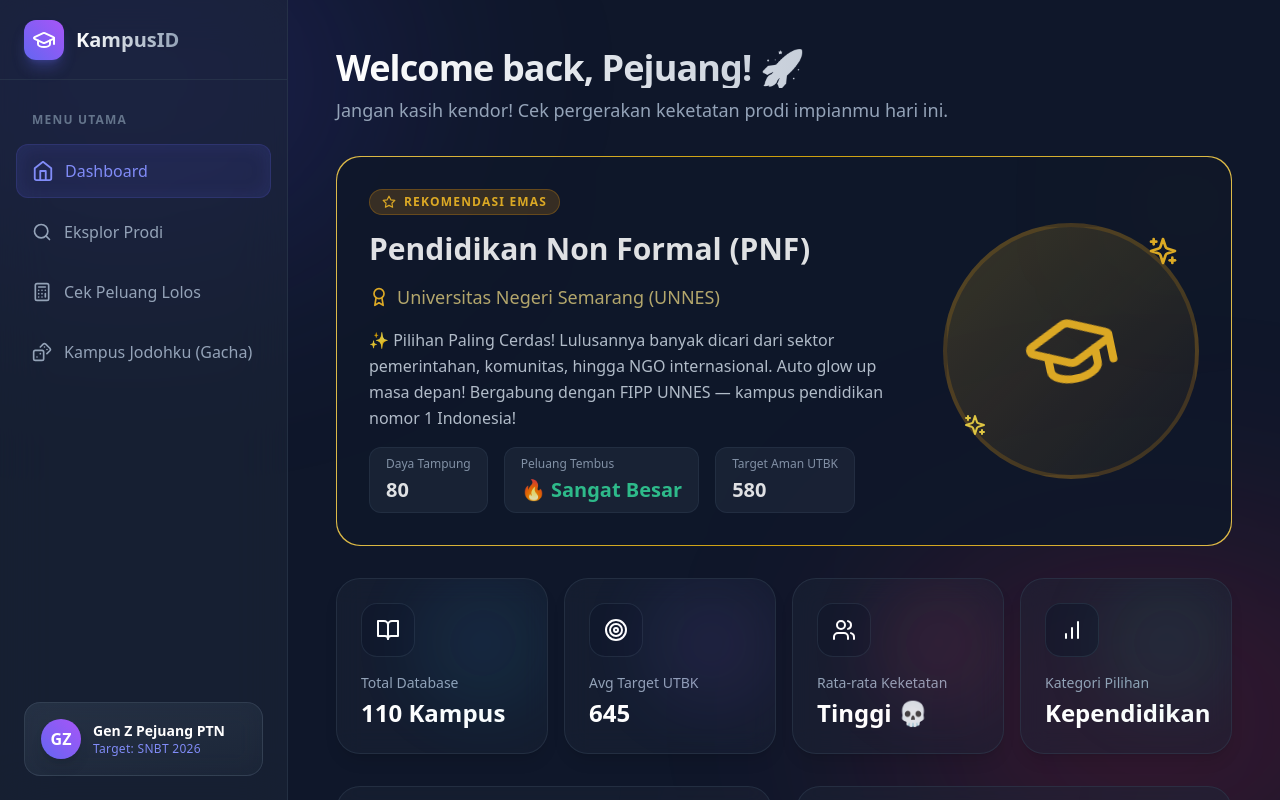
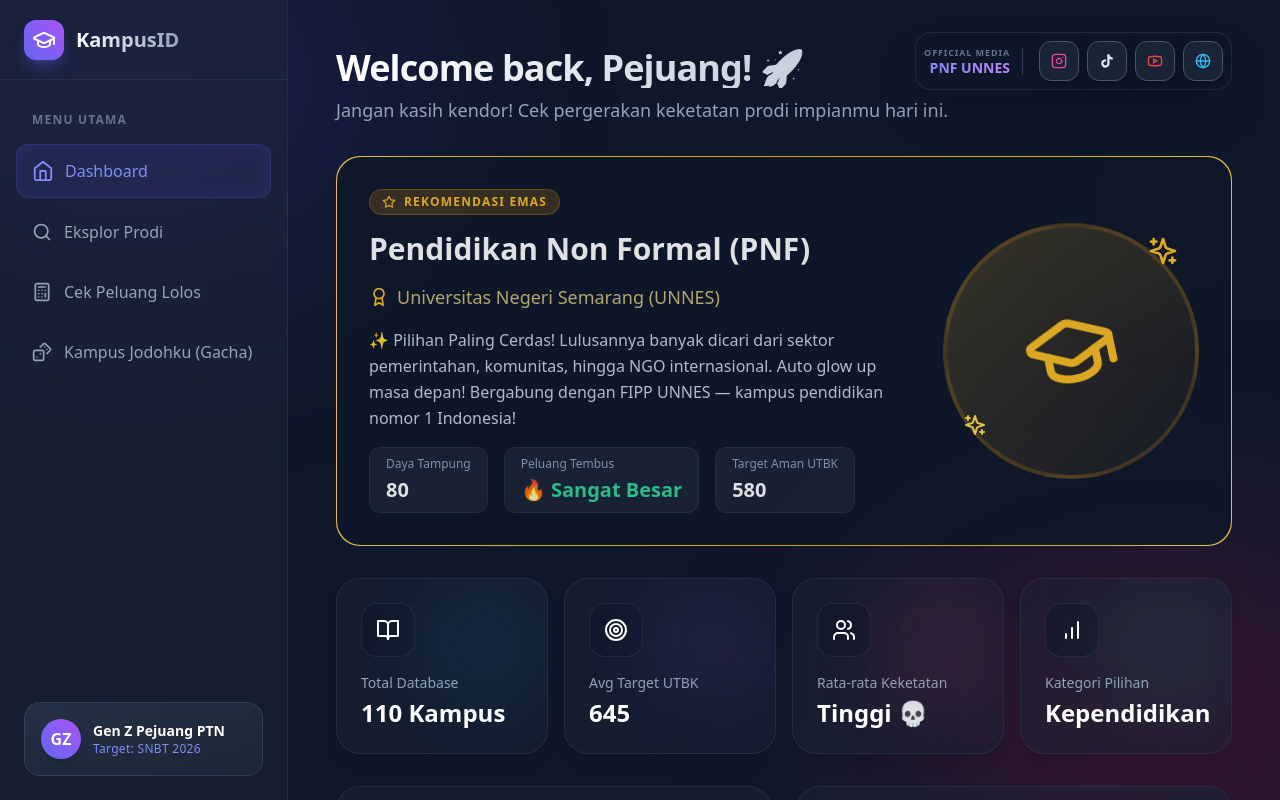
Before and after one commit to hendradedi/Dashboard-UTBK-PT-Negeri, a React (Vite) app: page / in a window 1280 px wide. Built offline with nearby package versions, Linux system fonts and the light colour scheme.

Commit message:
Update App.jsx

```diff
--- a/src/App.jsx
+++ b/src/App.jsx
@@ -17,7 +17,10 @@
   Sparkles,
   Award,
   Share2,
-  Flame
+  Flame,
+  Instagram,
+  Youtube,
+  Globe
 } from 'lucide-react';
 import { ptnData } from './kampusData';
 
@@ -196,6 +199,28 @@
 
       {/* Main Content */}
       <main className="flex-1 overflow-y-auto w-full relative z-10 scrollbar-hide">
+        {/* SOCIAL MEDIA PNF UNNES (Top Right) */}
+        <div className="absolute top-6 right-8 lg:top-8 lg:right-12 z-40 hidden md:flex items-center gap-3 animate-in slide-in-from-top-8 duration-700 fade-in">
+          <div className="flex items-center p-2 bg-slate-900/50 backdrop-blur-md border border-slate-700/50 rounded-2xl shadow-2xl gap-2">
+            <div className="text-right mr-2 border-r border-slate-700 pr-3">
+              <p className="text-[9px] uppercase font-bold text-slate-500 tracking-widest leading-none mb-1">Official Media</p>
+              <p className="text-sm font-black bg-clip-text text-transparent bg-gradient-to-r from-indigo-400 to-purple-400 leading-none">PNF UNNES</p>
+            </div>
+            <a href="https://www.instagram.com/pnfunnes/" target="_blank" rel="noreferrer" title="Instagram PNF" className="w-10 h-10 rounded-xl bg-slate-800/80 border border-slate-600 flex items-center justify-center text-pink-500 hover:scale-110 hover:bg-gradient-to-tr hover:from-orange-500 hover:via-pink-500 hover:to-purple-500 hover:text-white hover:border-transparent transition-all shadow-[0_4px_15px_rgba(0,0,0,0.2)] group">
+              <Instagram className="w-4 h-4 group-hover:scale-110 transition-transform" />
+            </a>
+            <a href="https://www.tiktok.com/@prodi.pnf.unnes" target="_blank" rel="noreferrer" title="TikTok PNF" className="w-10 h-10 rounded-xl bg-slate-800/80 border border-slate-600 flex items-center justify-center text-slate-200 hover:scale-110 hover:bg-black hover:text-white hover:border-transparent transition-all shadow-[0_4px_15px_rgba(0,0,0,0.2)] group">
+              <svg viewBox="0 0 24 24" fill="currentColor" className="w-4 h-4 group-hover:scale-110 transition-transform"><path d="M19.59 6.69a4.83 4.83 0 01-3.77-4.25V2h-3.45v13.67a2.89 2.89 0 01-5.2 1.74 2.89 2.89 0 012.31-4.64 2.93 2.93 0 01.88.13V9.4a6.84 6.84 0 00-1-.05A6.33 6.33 0 005 20.1a6.34 6.34 0 0010.86-4.43v-7a8.16 8.16 0 004.77 1.52v-3.4a4.85 4.85 0 01-1.04-.1z" /></svg>
+            </a>
+            <a href="https://www.youtube.com/@PendidikanLuarSekolahFIPUNNES/videos" target="_blank" rel="noreferrer" title="YouTube PNF" className="w-10 h-10 rounded-xl bg-slate-800/80 border border-slate-600 flex items-center justify-center text-red-500 hover:scale-110 hover:bg-red-500 hover:text-white hover:border-transparent transition-all shadow-[0_4px_15px_rgba(0,0,0,0.2)] group">
+              <Youtube className="w-4 h-4 group-hover:scale-110 transition-transform" />
+            </a>
+            <a href="http://www.pnfunnes.org" target="_blank" rel="noreferrer" title="Website PNF" className="w-10 h-10 rounded-xl bg-slate-800/80 border border-slate-600 flex items-center justify-center text-sky-400 hover:scale-110 hover:bg-sky-500 hover:text-white hover:border-transparent transition-all shadow-[0_4px_15px_rgba(0,0,0,0.2)] group">
+              <Globe className="w-4 h-4 group-hover:scale-110 transition-transform" />
+            </a>
+          </div>
+        </div>
+
         <header className="lg:hidden h-16 bg-slate-900/50 backdrop-blur-xl border-b border-slate-700/50 flex items-center justify-between px-4 sticky top-0 z-30">
           <div className="flex items-center gap-2 font-bold text-lg text-white">
             <div className="p-1.5 bg-indigo-500 rounded-lg">
```
